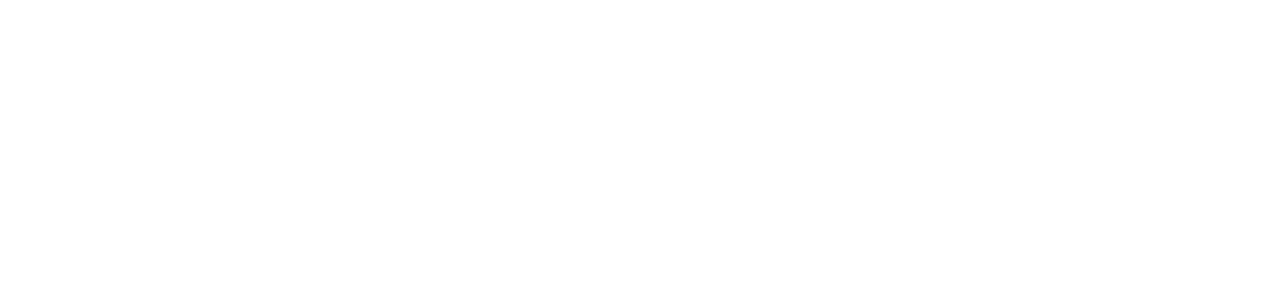
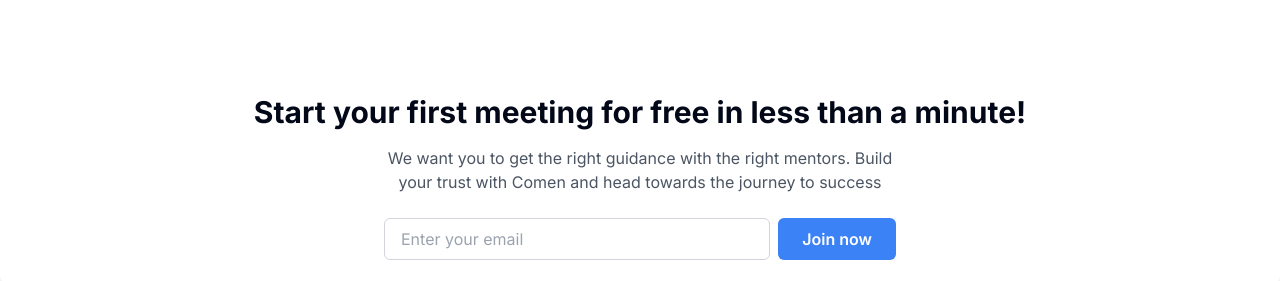
Before and after one commit to 0xamitdutta/comen, a Next.js app: page / in a window 1280 px wide. Shown: the part 2033-2314 px from the top of the page. Before the commit the page ends 2007 px from the top, so only its background shows below. Built offline with nearby package versions, Linux system fonts and the light colour scheme; no server answers.

Commit message:
Added Join Now component

```diff
--- a/app/page.tsx
+++ b/app/page.tsx
@@ -3,6 +3,7 @@
 import InfiniteCollegeCarousel from "@/components/InfiniteCollegeCarousel";
 import MentorShowcase from "@/components/MentorShowCase";
 import Navbar from "@/components/Navbar";
+import SignupComponent from "@/components/JoinNow";
 import mentors from "@/constants/mentors";
 
 export default function Home() {
@@ -13,6 +14,7 @@
         <InfiniteCollegeCarousel />
         <CollegeSuccessPath />
         <MentorShowcase mentors={mentors}/>
+        <SignupComponent />
       </>
   );
 }
--- /dev/null
+++ b/components/JoinNow.tsx
@@ -0,0 +1,44 @@
+'use client'
+import React, { useState } from 'react';
+
+const SignupComponent = () => {
+    const [email, setEmail] = useState('');
+
+    const handleSubmit = (e: React.FormEvent<HTMLFormElement>) => {
+        e.preventDefault();
+        // Handle form submission logic here
+        console.log('Email submitted:', email);
+    };
+
+    return (
+        <div className="container mx-auto p-6 bg-white rounded-lg shadow-md">
+            <h1 className="text-3xl font-bold text-center mb-4">
+                Start your first meeting for free in less than a minute!
+            </h1>
+            <div className='max-w-lg mx-auto'>
+                <p className="text-center text-gray-600 mb-6">
+                    We want you to get the right guidance with the right mentors.
+                    Build your trust with Comen and head towards the journey to success
+                </p>
+                <form onSubmit={handleSubmit} className="flex flex-col sm:flex-row gap-2">
+                    <input
+                        type="email"
+                        placeholder="Enter your email"
+                        value={email}
+                        onChange={(e) => setEmail(e.target.value)}
+                        className="flex-grow px-4 py-2 border border-gray-300 rounded-md focus:outline-none focus:ring-2 focus:ring-blue-500"
+                        required
+                    />
+                    <button
+                        type="submit"
+                        className="px-6 py-2 bg-blue-500 text-white font-semibold rounded-md hover:bg-blue-600 transition duration-300"
+                    >
+                        Join now
+                    </button>
+                </form>
+            </div>
+        </div>
+    );
+};
+
+export default SignupComponent;
--- a/components/MentorShowCase.tsx
+++ b/components/MentorShowCase.tsx
@@ -58,7 +58,7 @@
 const MentorShowcase = ({ mentors }: { mentors: Mentor[] }) => {
     const mentorsData = getMentors();
     return (
-        <div className="flex flex-col items-center justify-center">
+        <div className="flex flex-col items-center justify-center mb-24">
             <div className="container flex justify-between items-center px-4 pt-8">
                 <h1 className="text-3xl font-bold text-center mb-8">
                     Find Top College Mentors
```
